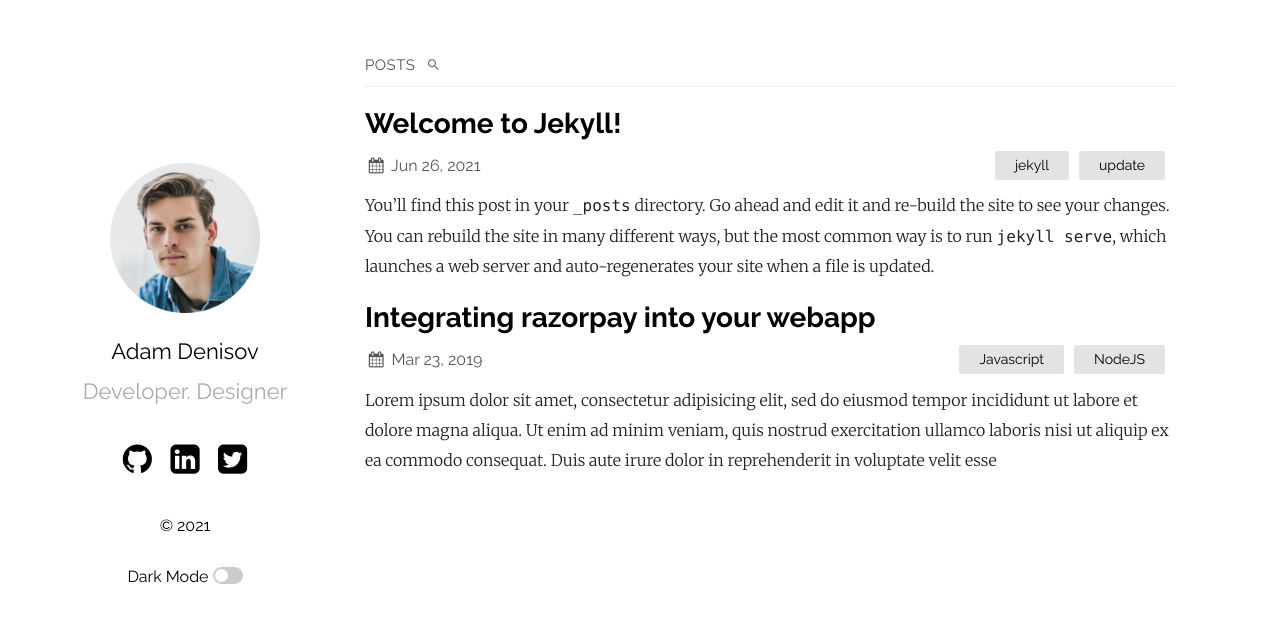
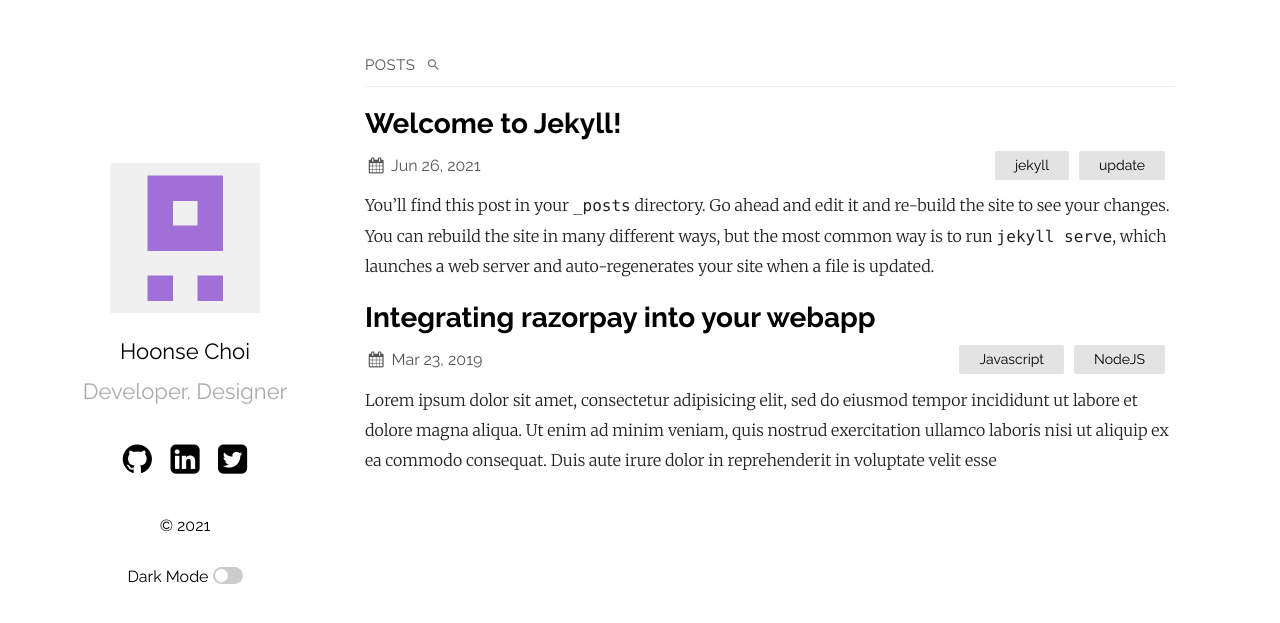
Before and after one commit to devhoonse/devhoonse.github.io, a Jekyll site: the page built from index.md, in a window 1280 px wide. Shown: the top 623 px of the page. Built offline with Jekyll 4.4.1, drawn with Linux system fonts in a browser that asks for light colours; some of the changed lines change nothing that is shown.

Commit message:
author info added to the config

```diff
--- a/_config.yml
+++ b/_config.yml
@@ -1,6 +1,6 @@
-title: Your awesome title
-author: GitHub User
-email: your-email@domain.com
+title: DevHoonse Blog
+author: devhoonse
+email: devhoonse@gmail.com
 description: > # this means to ignore newlines until "show_exerpts:"
   Write an awesome description for your new site here. You can edit this
   line in _config.yml. It will appear in your document head meta (for
@@ -12,13 +12,13 @@ show_excerpts: true # set to true to show excerpts on the homepage
 sass:
   sass_dir: _sass
 plainwhite:
-  name: Adam Denisov
+  name: Hoonse Choi
   tagline: Developer. Designer
   date_format: "%b %-d, %Y"
   sitemap: true # set to true to generate sitemap.xml content
   search: true # set to true to enable searchbar
   dark_mode: true # set to true to add dark mode toggle
-  portfolio_image: "assets/portfolio.png" # the path from the base directory of the site to the image to display (no / at the start)
+  portfolio_image: "assets/86484328.png" # the path from the base directory of the site to the image to display (no / at the start)
   html_lang: "en" # set the lang attribute of the <html> tag for the pages. See here for a list of codes: https://www.w3schools.com/tags/ref_country_codes.asp
   condensed_mobile:
     #- home
@@ -27,7 +27,7 @@ plainwhite:
   # generate social links in footer
   social_links:
     twitter: samarsault
-    github:  samarsault
+    github:  devhoonse
     linkedIn: in/samarsault
     #dribbble: jekyll
     #flickr:   jekyll
```
Also changed, not shown: assets/86484328.png (added).
